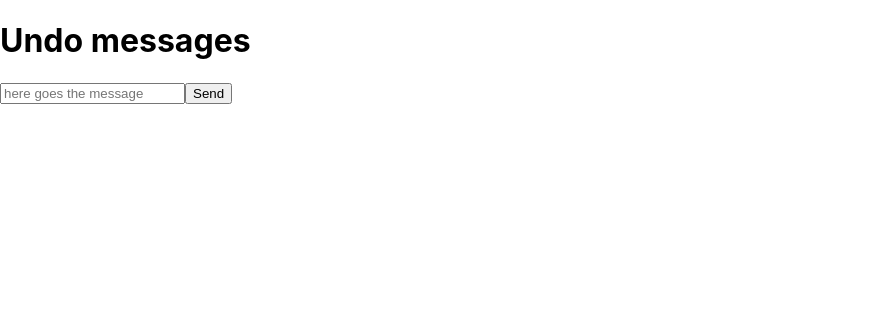
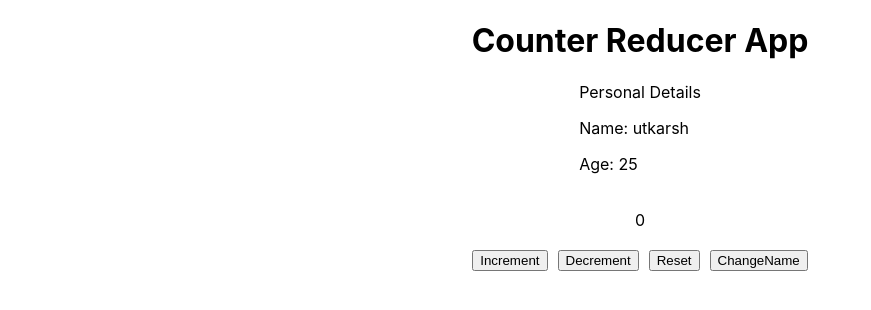
Before and after one commit to thakurutkarsh22/newton-react-fsd-july-2023, a React (Create React App) app: page / in a window 1280 px wide. Shown: the top 310 px of the page, without its empty margins (0-871 px from the left). Built offline with nearby package versions, Linux system fonts and the light colour scheme.

Commit message:
useReducer Complete

```diff
--- /dev/null
+++ b/src/19.useReducer/2.Examples/1.CounterApp/ActionObject/actionObjects.js
@@ -0,0 +1,15 @@
+export const IncrementAction = {
+  type: "INCREMENT",
+};
+
+export const DecrementAction = {
+  type: "DECREMENT",
+};
+
+export const ResetAction = {
+  type: "RESET",
+};
+
+export const ChangeNameAction = {
+  type: "CHANGENAME",
+};
--- /dev/null
+++ b/src/19.useReducer/2.Examples/1.CounterApp/CounterReducerApp.js
@@ -0,0 +1,78 @@
+import { useReducer } from "react";
+import {
+  ChangeNameAction,
+  DecrementAction,
+  IncrementAction,
+  ResetAction,
+} from "./ActionObject/actionObjects";
+import { reducerFunctionCounter } from "./reducers/CounterReducer";
+
+// DEFAULT STATE
+const DEFAULTSTATE = {
+  name: "utkarsh",
+  age: 25,
+  counter: 0,
+};
+
+// REDUCER FUNCTOIN
+
+// action is an Object and
+/**
+ * export const ResetAction = {
+  type: "RESET",
+};
+*/
+
+function CounterReducerApp() {
+  const [state, dispatch] = useReducer(reducerFunctionCounter, DEFAULTSTATE);
+
+  return (
+    <div
+      style={{
+        display: "flex",
+        flexDirection: "column",
+        alignItems: "center",
+        justifyContent: "center",
+      }}
+    >
+      <h1>Counter Reducer App</h1>
+      <div>
+        Personal Details
+        <p>Name: {state.name}</p>
+        <p>Age: {state.age}</p>
+      </div>
+
+      <br />
+      <div>{state.counter}</div>
+      <br />
+
+      <div style={{ display: "flex", gap: "10px" }}>
+        <button
+          onClick={() => {
+            dispatch(IncrementAction);
+          }}
+        >
+          Increment
+        </button>
+        <button
+          onClick={() => {
+            dispatch(DecrementAction);
+          }}
+        >
+          Decrement
+        </button>
+        <button
+          onClick={() => {
+            dispatch(ResetAction);
+          }}
+        >
+          Reset
+        </button>
+
+        <button onClick={() => dispatch(ChangeNameAction)}>ChangeName</button>
+      </div>
+    </div>
+  );
+}
+
+export default CounterReducerApp;
--- /dev/null
+++ b/src/19.useReducer/2.Examples/1.CounterApp/reducers/CounterReducer.js
@@ -0,0 +1,29 @@
+//  REDUCER FUNCTION:  NEVER MAKE IT IMPURE (DO NOT DO API, localStorage , changing variable)
+
+export function reducerFunctionCounter(state, action) {
+  const { type } = action;
+
+  if (type === "DECREMENT") {
+    return {
+      ...state,
+      counter: state.counter - 1,
+    };
+  } else if (type === "INCREMENT") {
+    return {
+      ...state,
+      counter: state.counter + 1,
+    };
+  } else if (type === "RESET") {
+    return {
+      ...state,
+      counter: 0,
+    };
+  } else if (type === "CHANGENAME") {
+    return {
+      ...state,
+      name: "ASDASDASD NAME",
+    };
+  } else {
+    return state;
+  }
+}
--- a/src/App.js
+++ b/src/App.js
@@ -30,6 +30,7 @@ import ShowLatestValAndPrevVal from "./18.useRef/2.useRefExamples/1.ShowLatestVa
 import SimpleFormInputBoxComponent from "./18.useRef/2.useRefExamples/2.SimpleFormInputBoxComponent/SimpleFormInputBoxComponent";
 import InputComponentForm from "./18.useRef/2.useRefExamples/3.InputComponentForm/InputComponentForm";
 import UndoMessage from "./18.useRef/2.useRefExamples/4.UndoMessage/UndoMessage";
+import CounterReducerApp from "./19.useReducer/2.Examples/1.CounterApp/CounterReducerApp";
 // import Parent from "./2.Communication/2.ChildToParent/Parent";
 // import Parent from "./2.Communication/1.ParentToCHild/Parent";
 
@@ -157,7 +158,8 @@ function App() {
       {/* <ShowLatestValAndPrevVal /> */}
       {/* <SimpleFormInputBoxComponent /> */}
       {/* <InputComponentForm /> */}
-      <UndoMessage />
+      {/* <UndoMessage /> */}
+      <CounterReducerApp />
     </>
   );
 }
```
Also changed, not shown: src/19.useReducer/1.Basics/useReducer.js (added, +36 -0 lines).
